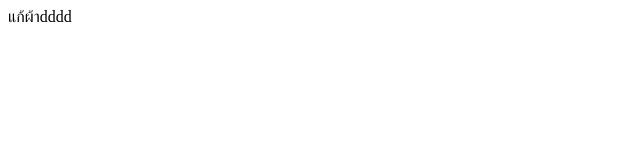
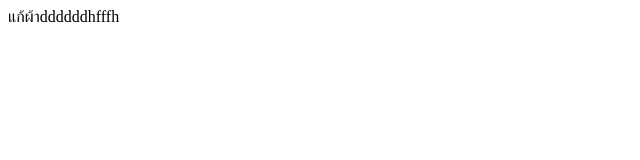
Before and after one commit to techcomkpp18-art/My-profile-1, a plain HTML site: page index.html in a window 1280 px wide. Shown: the full height of the page, 0-640 px from the left. Drawn offline with Linux system fonts and the light colour scheme.

Commit message:
update index.html line10

```diff
--- a/index.html
+++ b/index.html
@@ -7,7 +7,7 @@
 </head>
 <body>
 
-    แก้ผ้าdddd
+    แก้ผ้าddddddhfffh
 
 </body>
 </html>
```
